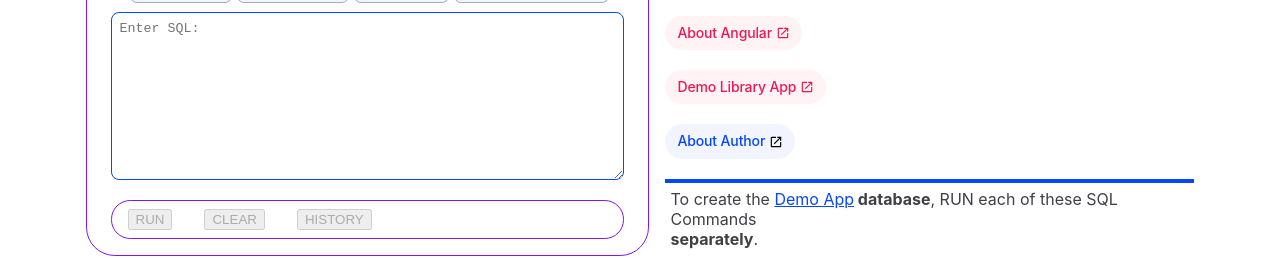
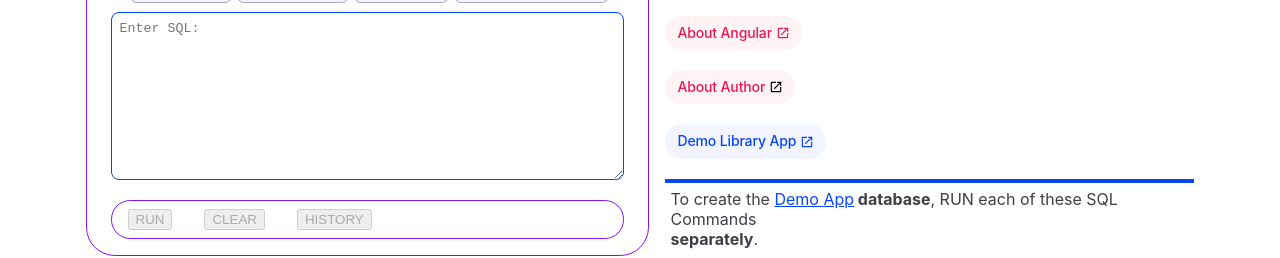
Before and after one commit to webdevs-ke/embedded-db-rdbms, an Angular app: page / in a window 1280 px wide. Shown: the part 226-484 px from the top of the page. Built offline with nearby package versions, Linux system fonts and the light colour scheme.

Commit message:
change ordering of route navigation pills, place Demo Library Pill last on the list

```diff
--- a/src/app/app.ts
+++ b/src/app/app.ts
@@ -24,8 +24,8 @@ export class App {
     { title: 'Help with SQL Commands', route: '/about/sql-help', pillColor: 'currentColor' },
     { title: 'About IndexedDB', route: '/about/indexeddb', pillColor: 'currentColor' },
     { title: 'About Angular', route: '/about/angular', pillColor: 'currentColor' },
+    { title: 'About Author', external: 'https://benkatiku.netlify.app', pillColor: '#000' },
     { title: 'Demo Library App', route: '/demo', pillColor: 'currentColor' },
-    { title: 'About Author', external: 'https://benkatiku.netlify.app', pillColor: '#000' },
   ]
 
   protected readonly title = signal('Embed-RDBMS')
```
